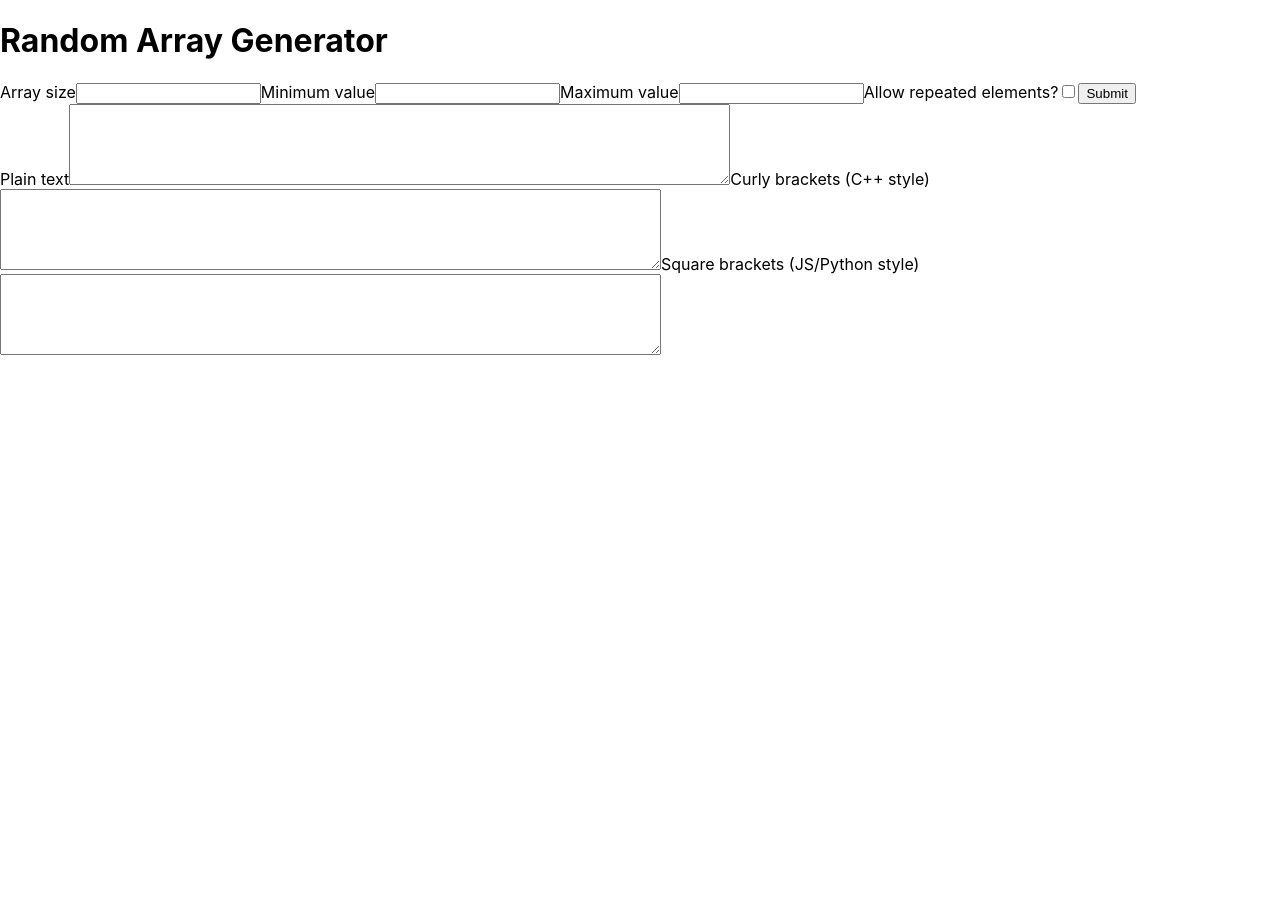
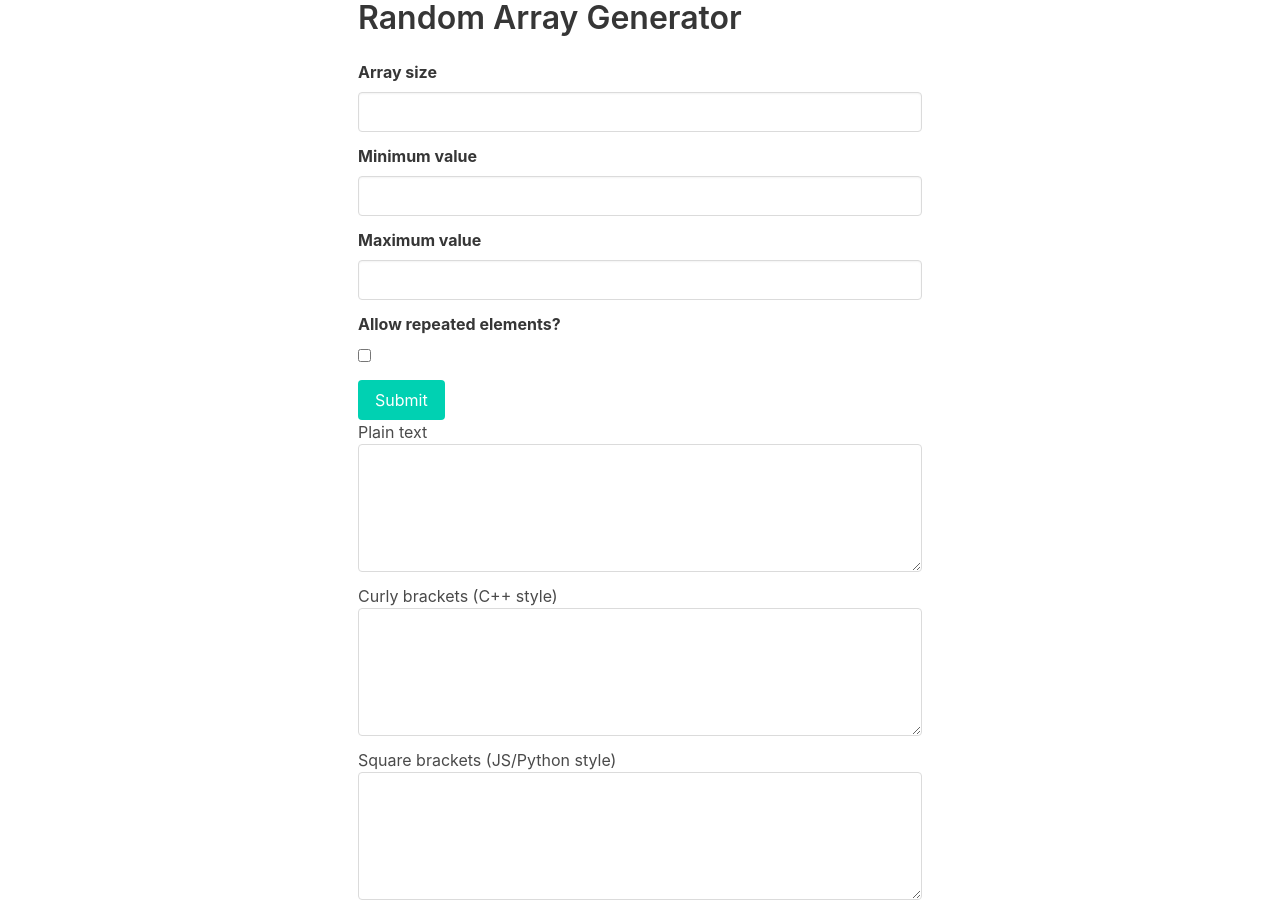
Before and after one commit to ssolaric/random-array-generator, a React (Create React App) app: page / in a window 1280 px wide. Before the commit the page ends 800 px from the top, so only its background shows below. Built offline with nearby package versions, Linux system fonts and the light colour scheme.

Commit message:
Add styles using Bulma CSS

```diff
--- a/package.json
+++ b/package.json
@@ -7,6 +7,7 @@
     "@testing-library/jest-dom": "^5.11.4",
     "@testing-library/react": "^11.1.0",
     "@testing-library/user-event": "^12.1.10",
+    "bulma": "^0.9.1",
     "lodash.random": "^3.2.0",
     "react": "^17.0.1",
     "react-dom": "^17.0.1",
--- a/src/App.css
+++ /dev/null
@@ -1,38 +0,0 @@
-.App {
-  text-align: center;
-}
-
-.App-logo {
-  height: 40vmin;
-  pointer-events: none;
-}
-
-@media (prefers-reduced-motion: no-preference) {
-  .App-logo {
-    animation: App-logo-spin infinite 20s linear;
-  }
-}
-
-.App-header {
-  background-color: #282c34;
-  min-height: 100vh;
-  display: flex;
-  flex-direction: column;
-  align-items: center;
-  justify-content: center;
-  font-size: calc(10px + 2vmin);
-  color: white;
-}
-
-.App-link {
-  color: #61dafb;
-}
-
-@keyframes App-logo-spin {
-  from {
-    transform: rotate(0deg);
-  }
-  to {
-    transform: rotate(360deg);
-  }
-}
--- a/src/App.js
+++ b/src/App.js
@@ -1,4 +1,4 @@
-import "./App.css";
+import "bulma/css/bulma.css";
 
 import React, { useState } from "react";
 import { useForm } from "react-hook-form";
@@ -27,81 +27,114 @@ function App() {
   };
 
   return (
-    <div>
-      <h1>Random Array Generator</h1>
+    <div className="container">
+      <div className="columns is-centered">
+        <div className="column is-half">
+          <h1 className="title">Random Array Generator</h1>
           <form action="" onSubmit={handleSubmit(onSubmit)}>
-        <label>
+            <div className="field">
+              <label htmlFor="array-size" class="label">
                 Array size
+              </label>
+              <div className="control">
                 <input
                   ref={register}
                   type="number"
                   name="arraySize"
                   id="array-size"
+                  className="input"
                 />
+              </div>
+              <p className="has-text-danger">{errors.arraySize?.message}</p>
+            </div>
+            <div className="field">
+              <label htmlFor="minimum-value" class="label">
+                Minimum value
               </label>
-        {errors.arraySize?.message}
-        <label>
-          Minimum value
+              <div className="control">
                 <input
                   ref={register}
                   type="number"
                   name="minimumValue"
                   id="minimum-value"
+                  className="input"
                 />
+              </div>
+              <p className="has-text-danger">{errors.minimumValue?.message}</p>
+            </div>
+            <div className="field">
+              <label htmlFor="maximum-value" class="label">
+                Maximum value
               </label>
-        {errors.minimumValue?.message}
-        <label>
-          Maximum value
+              <div className="control">
                 <input
                   ref={register}
                   type="number"
                   name="maximumValue"
                   id="maximum-value"
+                  className="input"
                 />
+              </div>
+              <p className="has-text-danger">{errors.maximumValue?.message}</p>
+            </div>
+            <div className="field">
+              <label htmlFor="allow-repeated" class="label">
+                Allow repeated elements?
               </label>
-        {errors.maximumValue?.message}
-        <label>
-          Allow repeated elements?
               <input
                 ref={register}
                 type="checkbox"
                 name="allowRepeated"
                 id="allow-repeated"
+                className="checkbox"
               />
-        </label>
-        {errors.allowRepeated?.message}
-        <button type="submit">Submit</button>
+              <p className="has-text-danger">{errors.allowRepeated?.message}</p>
+            </div>
+
+            <div className="control">
+              <button type="submit" className="button is-primary">
+                Submit
+              </button>
+            </div>
           </form>
 
-      <label>
-        Plain text
+          <div className="field">
+            <label htmlFor="plain-text">Plain text</label>
+            <div className="control">
               <textarea
+                id="plain-text"
                 value={outputPlainText}
                 readOnly
-          rows="5"
-          cols="80"
+                class="textarea"
               ></textarea>
-      </label>
+            </div>
+          </div>
 
-      <label>
-        Curly brackets (C++ style)
+          <div className="field">
+            <label htmlFor="curly-brackets">Curly brackets (C++ style)</label>
+            <div className="control">
               <textarea
                 value={outputCurlyBrackets}
                 readOnly
-          rows="5"
-          cols="80"
+                class="textarea"
               ></textarea>
+            </div>
+          </div>
+
+          <div className="field">
+            <label htmlFor="square-brackets">
+              Square brackets (JS/Python style)
             </label>
-
-      <label>
-        Square brackets (JS/Python style)
+            <div className="control">
               <textarea
                 value={outputSquareBrackets}
                 readOnly
-          rows="5"
-          cols="80"
+                class="textarea"
               ></textarea>
-      </label>
+            </div>
+          </div>
+        </div>
+      </div>
     </div>
   );
 }
```
Also changed, not shown: src/index.js (+7 -6 lines), 1 other file (tests, documents, lock files or other folders). Lines whose indentation alone changed are shown as unchanged.
